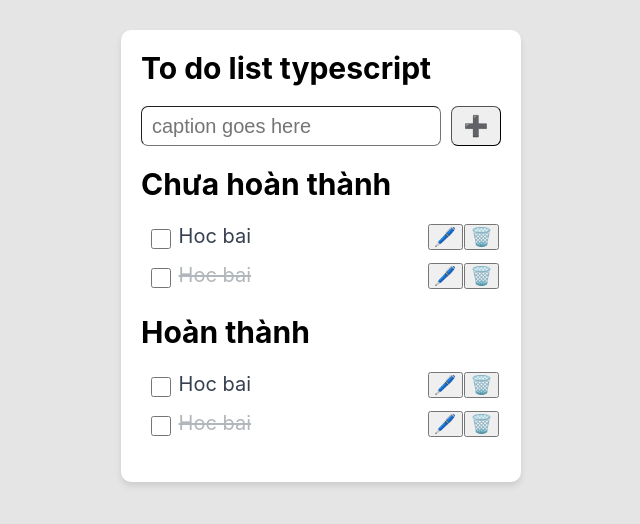
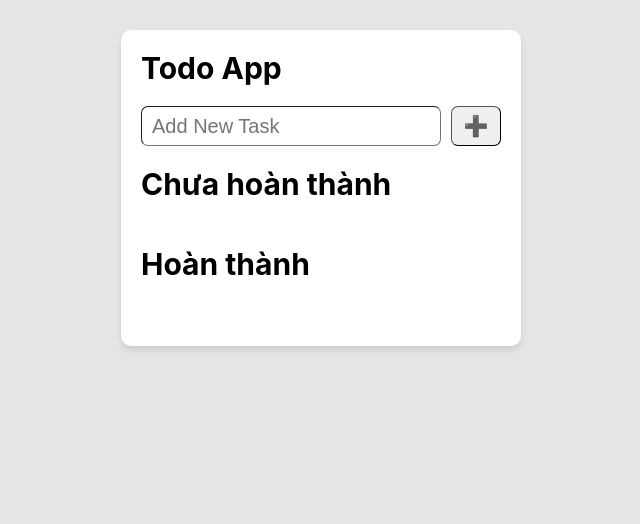
Before and after one commit to NammDev/type-todo, a React (Create React App) app: page / in a window 1280 px wide. Shown: the top 524 px of the page, without its empty margins (319-959 px from the left). Built offline with nearby package versions, Linux system fonts and the light colour scheme.

Commit message:
Feature Add & Checked Task

```diff
--- /dev/null
+++ b/src/components/@type/todo.type.ts
@@ -0,0 +1,5 @@
+export interface Todo {
+  name: string
+  done: boolean
+  id: string
+}
--- a/src/components/TaskInput/TaskInput.module.scss
+++ b/src/components/TaskInput/TaskInput.module.scss
@@ -25,5 +25,6 @@
     align-items: center;
     padding: 0;
     border-width: 1px;
+    cursor: pointer;
   }
 }
--- a/src/components/TaskInput/TaskInput.tsx
+++ b/src/components/TaskInput/TaskInput.tsx
@@ -1,12 +1,29 @@
 // eslint-disable-next-line @typescript-eslint/no-unused-vars
+import { useState } from 'react'
 import styles from './TaskInput.module.scss'
 
-function TaskInput() {
+interface TaskInputProps {
+  addTodo: (name: string) => void
+}
+
+function TaskInput({ addTodo }: TaskInputProps) {
+  const [name, setName] = useState<string>('')
+
+  const handleSubmit = (e: React.FormEvent<HTMLFormElement>) => {
+    e.preventDefault()
+    addTodo(name)
+    setName('')
+  }
+
+  const handleChangeInput = (e: React.ChangeEvent<HTMLInputElement>) => {
+    setName(e.target.value)
+  }
+
   return (
     <div className='mb-2'>
-      <h1 className={styles.title}>To do list typescript</h1>
-      <form className={styles.form}>
-        <input type='text' placeholder='caption goes here' />
+      <h1 className={styles.title}>Todo App</h1>
+      <form className={styles.form} onSubmit={handleSubmit}>
+        <input type='text' placeholder='Add New Task' value={name} onChange={handleChangeInput} />
         <button type='submit'>{'➕'}</button>
       </form>
     </div>
--- a/src/components/TaskList/TaskList.module.scss
+++ b/src/components/TaskList/TaskList.module.scss
@@ -24,6 +24,7 @@
   max-width: 70%;
   padding: 0 0 0.5rem;
   color: #383f50;
+  cursor: pointer;
   &.taskNameDone {
     color: #b2b7bb;
     text-decoration: line-through;
@@ -41,4 +42,5 @@
   flex: 0 0 3.5rem;
   max-width: 3.5rem;
   font-size: 1.8rem;
+  cursor: pointer;
 }
--- a/src/components/TaskList/TaskList.tsx
+++ b/src/components/TaskList/TaskList.tsx
@@ -1,31 +1,40 @@
 // eslint-disable-next-line @typescript-eslint/no-unused-vars
+import { Todo } from '../@type/todo.type'
 import styles from './TaskList.module.scss'
 
 interface TaskListProps {
   doneTaskList?: boolean
+  todos: Todo[]
+  handleDoneTodo: (id: string, done: boolean) => void
 }
 
-function TaskList({ doneTaskList }: TaskListProps) {
+function TaskList({ doneTaskList, todos, handleDoneTodo }: TaskListProps) {
+  const onChangeCheckbox = (id: string) => (e: React.ChangeEvent<HTMLInputElement>) => {
+    handleDoneTodo(id, e.target.checked)
+  }
+
   return (
     <div className='mb-2'>
       <h2 className={styles.title}>{doneTaskList ? 'Hoàn thành' : 'Chưa hoàn thành'}</h2>
       <div className={styles.tasks}>
-        <div className={styles.task}>
-          <input type='checkbox' className={styles.taskCheckbox} />
-          <span className={`${styles.taskName}`}>Hoc bai</span>
-          <div className={styles.taskActions}>
-            <button className={styles.taskBtn}>🖊️</button>
-            <button className={styles.taskBtn}>🗑️</button>
+        {todos.map((todo) => (
+          <div key={todo.id} className={styles.task}>
+            <input
+              type='checkbox'
+              id={todo.id}
+              className={styles.taskCheckbox}
+              checked={todo.done}
+              onChange={onChangeCheckbox(todo.id)}
+            />
+            <label htmlFor={todo.id} className={`${styles.taskName} ${todo.done ? styles.taskNameDone : ''}`}>
+              {todo.name}
+            </label>
+            <div className={styles.taskActions}>
+              <button className={styles.taskBtn}>🖊️</button>
+              <button className={styles.taskBtn}>🗑️</button>
+            </div>
           </div>
-        </div>
-        <div className={styles.task}>
-          <input type='checkbox' className={styles.taskCheckbox} />
-          <span className={`${styles.taskName} ${styles.taskNameDone}`}>Hoc bai</span>
-          <div className={styles.taskActions}>
-            <button className={styles.taskBtn}>🖊️</button>
-            <button className={styles.taskBtn}>🗑️</button>
-          </div>
-        </div>
+        ))}
       </div>
     </div>
   )
--- a/src/components/TodoList/TodoList.tsx
+++ b/src/components/TodoList/TodoList.tsx
@@ -1,15 +1,40 @@
-// eslint-disable-next-line @typescript-eslint/no-unused-vars
+import { useState } from 'react'
+import { Todo } from '../@type/todo.type'
 import TaskInput from '../TaskInput'
 import TaskList from '../TaskList'
 import styles from './TodoList.module.scss'
 
 function TodoList() {
+  const [todos, setTodos] = useState<Todo[]>([])
+  const doneTodos = todos.filter((todo) => todo.done)
+  const notDoneTodos = todos.filter((todo) => !todo.done)
+
+  const handleAddTodo = (name: string) => {
+    const todo: Todo = {
+      name,
+      done: false,
+      id: new Date().toISOString()
+    }
+    setTodos((prev) => [...prev, todo])
+  }
+
+  const handleDoneTodo = (id: string, done: boolean) => {
+    setTodos((prev) => {
+      return prev.map((todo) => {
+        if (todo.id === id) {
+          return { ...todo, done }
+        }
+        return todo
+      })
+    })
+  }
+
   return (
     <div className={styles.todoList}>
       <div className={styles.todoListContainer}>
-        <TaskInput />
-        <TaskList />
-        <TaskList doneTaskList />
+        <TaskInput addTodo={handleAddTodo} />
+        <TaskList todos={notDoneTodos} handleDoneTodo={handleDoneTodo} />
+        <TaskList todos={doneTodos} handleDoneTodo={handleDoneTodo} doneTaskList />
       </div>
     </div>
   )
```
